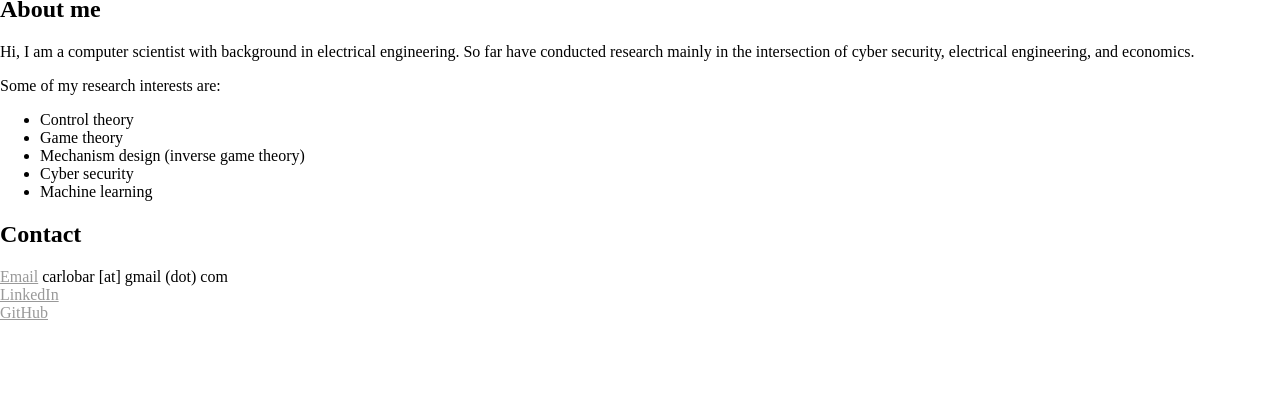
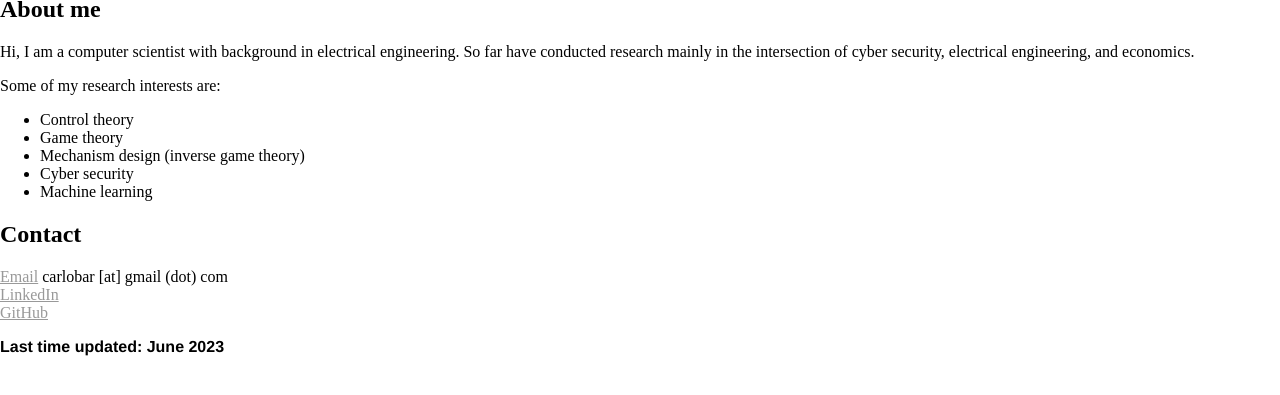
Before and after one commit to carlobar/carlobar.github.io, a Jekyll site: the page built from index.html, in a window 1280 px wide, cut to the strip 468-863 px from the top of the page. Built offline with Jekyll 4.4.1, drawn with Linux system fonts in a browser that asks for light colours.

Commit message:
Modified content

```diff
--- a/index.html
+++ b/index.html
@@ -54,3 +54,10 @@ because each problem is different and often requires diverse tools, such as mach
 
 			</p>
 		</div>
+
+
+			<footer>
+	    		<ul>
+	        		<li>Last time updated: June 2023</li>
+			</ul>
+			</footer>
```
